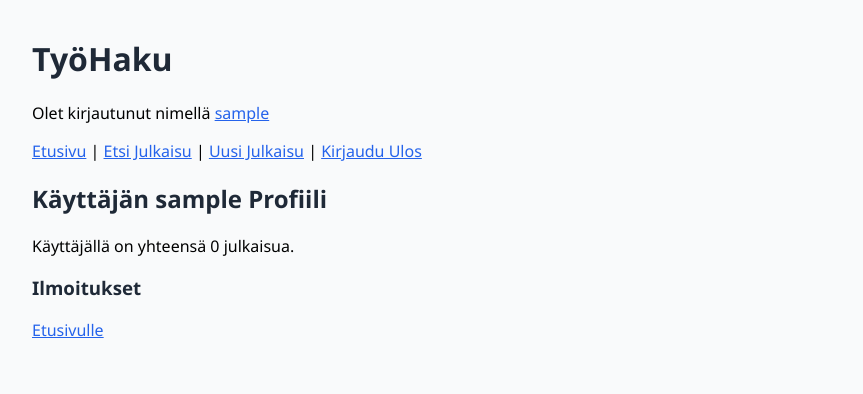
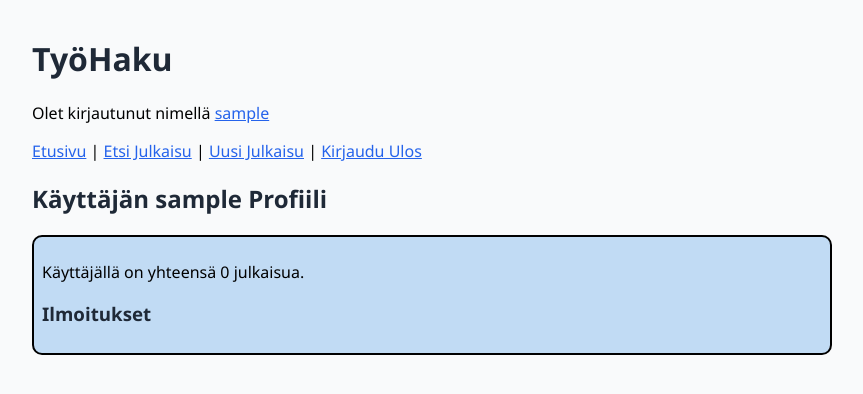
Before and after one commit to VeetiKu/TyoHaku, a Flask app: page /user/1 in a window 1280 px wide. Shown: the top 394 px of the page, without its empty margins (208-1071 px from the left). Run offline with Flask 3, Linux system fonts and the light colour scheme; the visitor is signed in with stand-in values (Sample User, id 1); data comes from the database, SQL or seed files in the repository; data that the repository does not hold is empty.

Commit message:
Expanded the CSS layout across all the pages

```diff
--- a/static/main.css
+++ b/static/main.css
@@ -23,7 +23,16 @@ body {
     border: 2px solid rgb(0, 0, 0);
     border-radius: 10px;
     margin: 1em 0;
-    padding: 0.1em 0.5em;
+    padding: 1em 0.5em;
+    text-align: left;
+    background-color: #4193e04d;
+  }
+
+  .register {
+    border: 2px solid rgb(0, 0, 0);
+    border-radius: 10px;
+    margin: 1em 0;
+    padding: 0.5em 0.5em;
     text-align: left;
     background-color: #4193e04d;
   }
--- a/templates/edit_item.html
+++ b/templates/edit_item.html
@@ -4,6 +4,7 @@
 
 {% block content %}
     <h2>Julkaisun muokkaus</h2>
+<div class="item_view">
     <form action="/update_item" method="post">
         <p>
             Työtehtävä: <br />
@@ -23,7 +24,7 @@
         </p>
         <p>
             Työnkuvaus: <br />
-            <textarea name="description" rows="30" cols="120">{{ item.description }}</textarea>
+            <textarea name="description" rows="20" cols="80">{{ item.description }}</textarea>
         </p>
         <p>
             Viimeinen hakupäivä: <br />
@@ -48,6 +49,7 @@
         {% endfor %}
 
     <input type="submit" value="Päivitä" />
+</div>
 
     </form>
 {%endblock%}
--- a/templates/index.html
+++ b/templates/index.html
@@ -8,7 +8,7 @@
   {% for item in items%}
   <div class="item">
   <a href="/item/{{ item.id  }}"> {{item.title}}</a> <br />
-  Ilmoittaja: <a href="/user/{{item.user_ids}}">{{ item.username }}</a> <br />
+  Ilmoittaja: <a href="/user/{{item.user_id}}">{{ item.username }}</a> <br />
   Hakijoiden määrä: {{ item.application_count }}
   </div>
   {%endfor%}
--- a/templates/login.html
+++ b/templates/login.html
@@ -4,7 +4,7 @@
 
 {% block content %}
 <h2>Kirjaudu sisään</h2>
-
+<div class="register">
 <form action="/login" method="post">
   <p>
     <label for="username">Tunnus</label>: <br />
@@ -16,4 +16,5 @@
   </p>
   <input type="submit" value="Kirjaudu" />
 </form>
+</div>
 {% endblock %}
--- a/templates/register.html
+++ b/templates/register.html
@@ -3,8 +3,9 @@
 {% block title %}Rekisteröityminen{% endblock %}
 
 {% block content %}
+
 <h2>Luo tunnus</h2>
-
+<div class="register">
 <form action="/create" method="post">
   <p>
     <label for="username">Tunnus</label>: <br />
@@ -19,5 +20,6 @@
     <input type="password" name="password2" id="password2" />
   </p>
   <input type="submit" value="Luo tunnus" />
+</div>
 </form>
 {% endblock %}
--- a/templates/remove_item.html
+++ b/templates/remove_item.html
@@ -4,10 +4,12 @@
 
 {% block content %}
     <h2>Julkaisun Poisto</h2>
+<div class="register">
     <p> Olet poistamassa Julkaisua: {{  item.title  }}<p>
         <p> Haluatko varmasti poistaa tämän julkaisun?<p>
     <form action="/remove_item/{{item.id}}" method="post">
         <input type="submit" name="remove" value="Poista julkaisu">
         <input type="submit" name="back" value="Peruuta">
     </form>
+</div>
 {%endblock%}
--- a/templates/show_item.html
+++ b/templates/show_item.html
@@ -5,15 +5,14 @@
 {% block content %}
 
     <h2>{{  item.title }}</h2>
-<div class="item_view">
     {% if session.user_id == item.user_id %}
   <p>
     <a href="/edit_item/{{  item.id  }}"> Muokkaa julkaisua </a>    |
     <a href="/remove_item/{{  item.id  }}"> Poista Julkaisu </a>
   </p>
   {% endif %}
-    <p>
-        työnantaja:{{ item.author}}
+  <div class="item_view">
+    työnantaja:{{ item.author}}
     <p>
     <p>
         Palkka:{{ item.salary }} €/kk
--- a/templates/show_user.html
+++ b/templates/show_user.html
@@ -5,7 +5,7 @@
 {% block content %}
 
     <h2>Käyttäjän {{ user.username }} Profiili</h2>
-
+<div class="register">
     <p>
         Käyttäjällä on yhteensä {{ items | count }} julkaisua.
     </p>
@@ -16,8 +16,5 @@
         <li><a href="/item/{{ item.id }}">{{ item.title }}</a></li>
         {% endfor %}
     </ul>
-
-    <p>
-        <a href="/">Etusivulle</a>
-    </p>
+</div>
 {%endblock%}
--- a/templates/uusi_julkaisu.html
+++ b/templates/uusi_julkaisu.html
@@ -4,6 +4,7 @@
 
 {% block content %}
     <h2>Uusi Julkaisu</h2>
+    <div class="item_view">
     <form action="/create_item" method="post">
         <p>
             Työtehtävä: <br />
@@ -22,7 +23,7 @@
             <input type="text" name="salary" pattern="[1-9][0-9]{0,7}"/> €/kk
         </p>
         Työnkuvaus: <br />
-        <textarea name="description" rows="30" cols="120" maxlength="2000"></textarea>
+        <textarea name="description" rows="20" cols="70" maxlength="2000"></textarea>
     </p>
         Viimeinen Hakupäivä: <br />
         <input type="date" name="deadline" required />
@@ -40,4 +41,5 @@
         {% endfor %}
         <input type="submit" value="Luo ilmoitus" />
       </form>
+    </div>
 {%endblock%}
```
Also changed, not shown: items.py (+8 -2 lines), templates/find_item.html (+14 -6 lines), app.py (line endings or trailing spaces).
